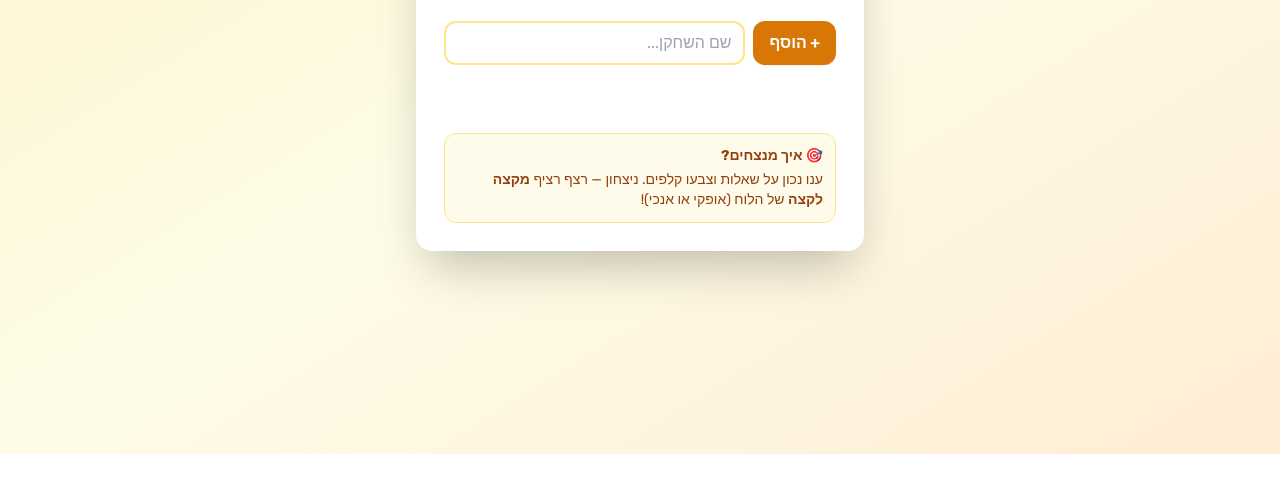
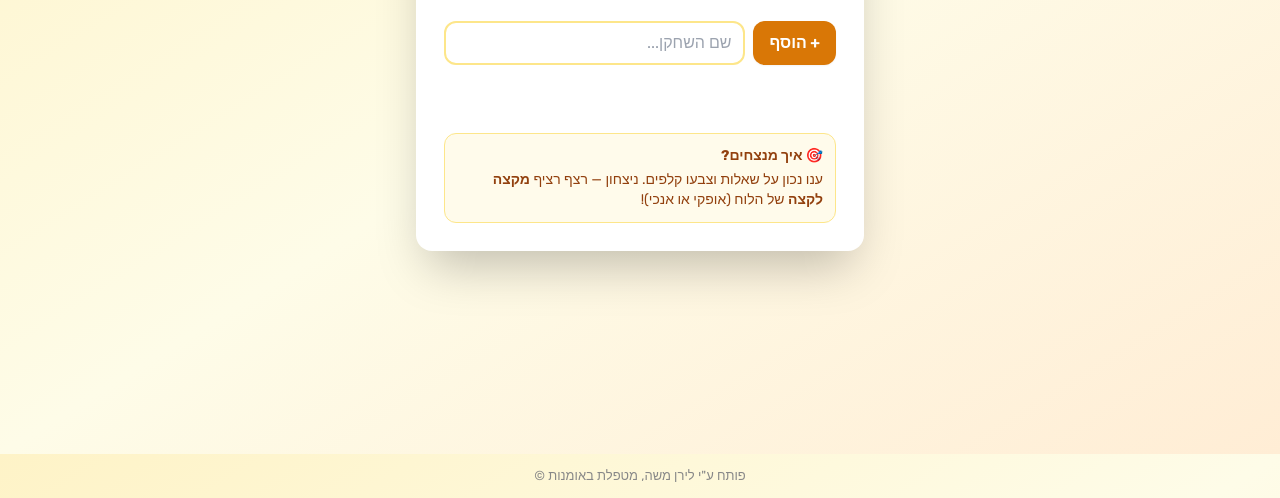
Before and after one commit to liranmoshe-eng/pesach-strategic-quiz, a plain HTML site: page index.html in a window 1280 px wide. Shown: the part 346-844 px from the top of the page. Before the commit the page ends 800 px from the top, so only its background shows below. Drawn offline with nearby package versions, Linux system fonts and the light colour scheme.

Commit message:
Add developer credits footer
Co-Authored-By: Claude Sonnet 4.6 <noreply@anthropic.com>

```diff
--- a/index.html
+++ b/index.html
@@ -597,5 +597,6 @@
       } catch(e) {}
     })();
   </script>
+<footer style="text-align:center;padding:12px;font-size:13px;color:#888;direction:rtl;">פותח ע"י לירן משה, מטפלת באומנות ©</footer>
 </body>
 </html>
```
